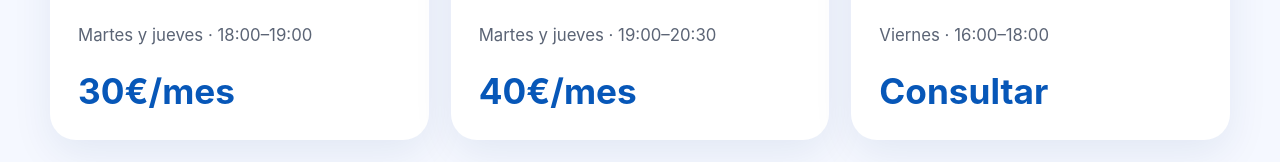
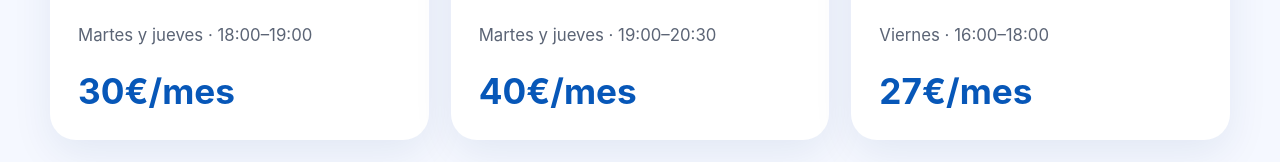
Before and after one commit to javierperezjuana-create/Club-Acrodeportivo-Alcala-, a React (Vite) app in the folder club-acrodeportivo-alcala-vercel-final/: page / in a window 1280 px wide. Shown: the part 2539-2701 px from the top of the page. Built offline with nearby package versions, Linux system fonts and the light colour scheme.

Commit message:
Update main.jsx

```diff
--- a/club-acrodeportivo-alcala-vercel-final/src/main.jsx
+++ b/club-acrodeportivo-alcala-vercel-final/src/main.jsx
@@ -20,7 +20,7 @@ const grupos = [
   nombre: 'Iniciación',
   edad: '6-12 años',
   horario: 'Viernes · 16:00–18:00',
-  precio: 'Consultar',
+  precio: '27€/mes',
 },
 ]
 
```
